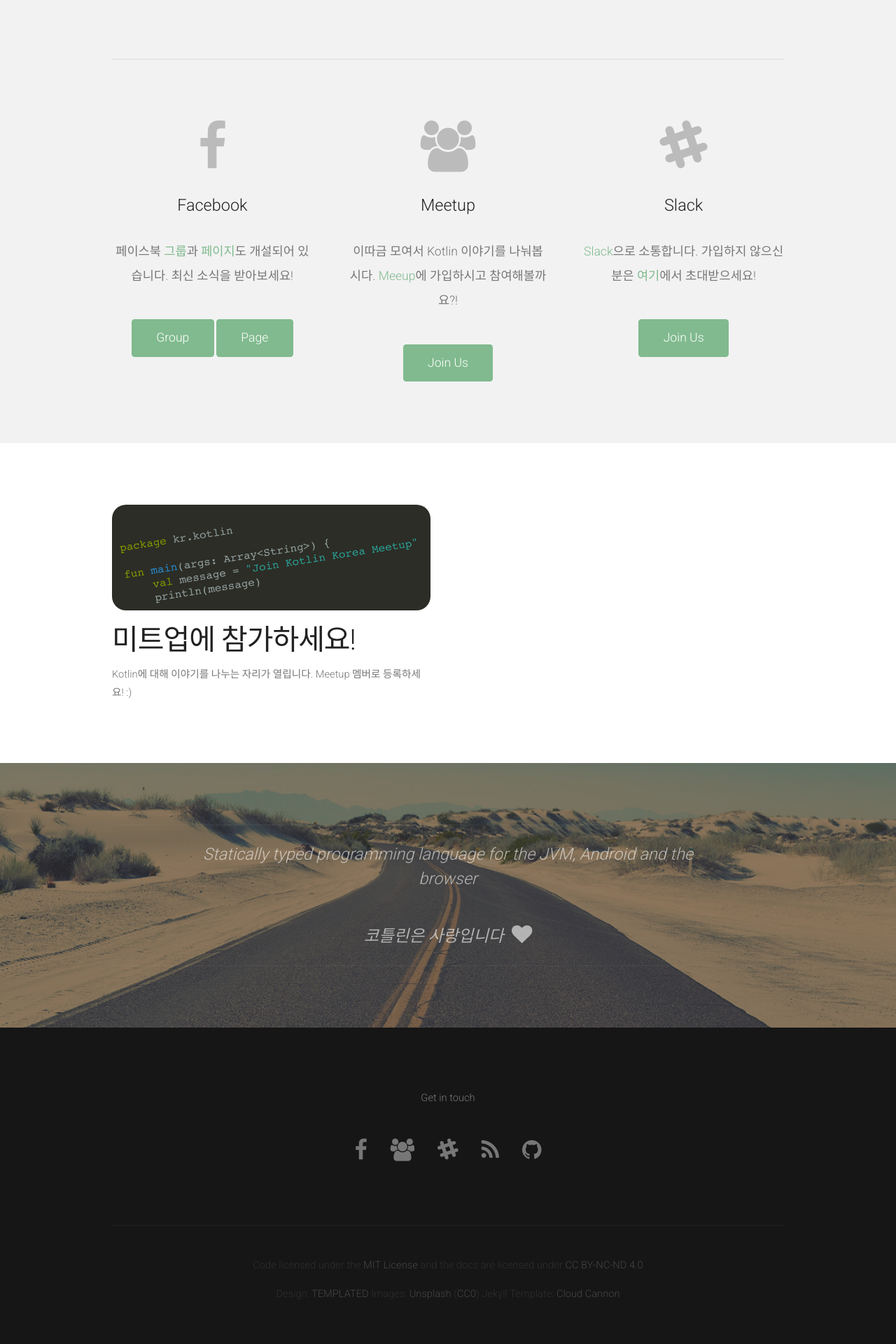
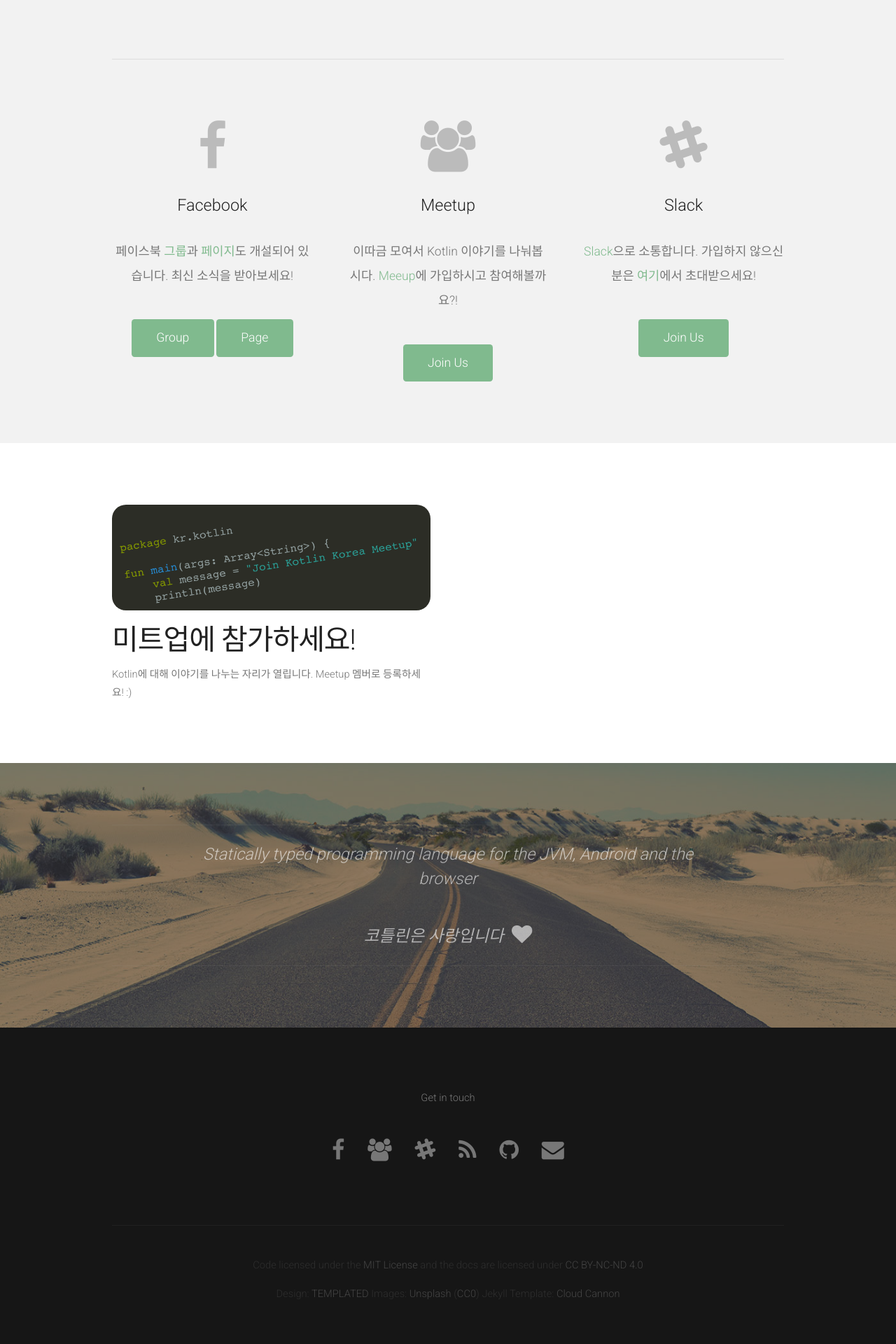
Before and after one commit to kotlinkr/kotlinkr.github.io, a Jekyll site: the page built from index.html, in a window 1280 px wide. Shown: the part 875-2795 px from the top of the page at 70% size. Built offline with Jekyll 4.4.1, drawn with Linux system fonts in a browser that asks for light colours; nearby versions of some CDN libraries.

```diff
--- a/_config.yml
+++ b/_config.yml
@@ -1,7 +1,7 @@
 # Site settings
 title: Kotlin Korea
 author: Kotlin Korea
-email: your-email@domain.com
+email: hi@kotlin.kr
 description: Kotlin 언어 한국 사용자 모임입니다.
 url: "http://kotlin.kr"
 username: kotlinkr
--- a/_layouts/default.html
+++ b/_layouts/default.html
@@ -130,6 +130,11 @@ Released for free under the Creative Commons Attribution 3.0 license (templated.
 						<span>Github</span>
 					</a>
 				</li>
+				<li>
+					<a href="mailto:{{ site.email }}" class="fa fa-envelope">
+						<span>{{ site.email }}</span>
+					</a>
+				</li>
 			</ul>
 		</section>
 	</div>
```
